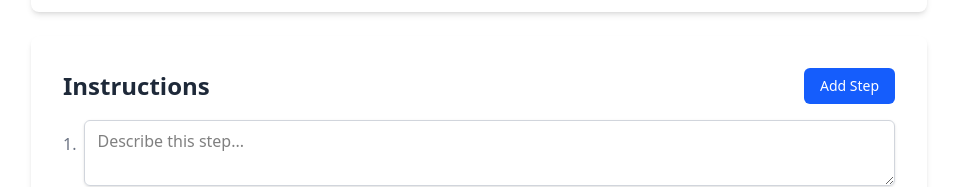
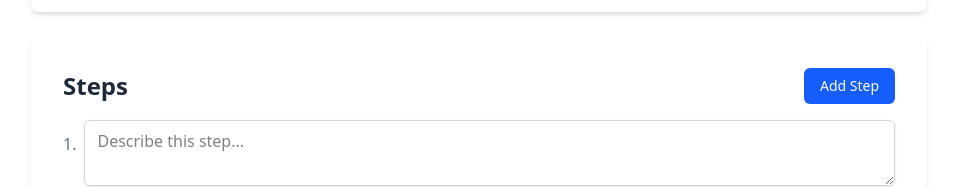
Before and after one commit to chizaramjoyce/alx-fe-reactjs, a React (Vite) app in the folder recipe-sharing-platform/: page /add-recipe in a window 1280 px wide. Shown: the part 988-1175 px from the top of the page, without its empty margins (161-1119 px from the left). Built offline with nearby package versions, Linux system fonts and the light colour scheme.

Commit message:
add steps to form page

```diff
--- a/recipe-sharing-platform/src/components/AddRecipeForm.jsx
+++ b/recipe-sharing-platform/src/components/AddRecipeForm.jsx
@@ -251,7 +251,7 @@ function AddRecipeForm() {
         {/* Instructions Section */}
         <div className="bg-white rounded-lg shadow-md p-4 sm:p-6 md:p-8 space-y-4">
           <div className="flex justify-between items-center mb-4">
-            <h2 className="text-xl sm:text-2xl font-semibold text-gray-800">Instructions</h2>
+            <h2 className="text-xl sm:text-2xl font-semibold text-gray-800">Steps</h2>
             <button
               type="button"
               onClick={() => addArrayItem('instructions')}
```
